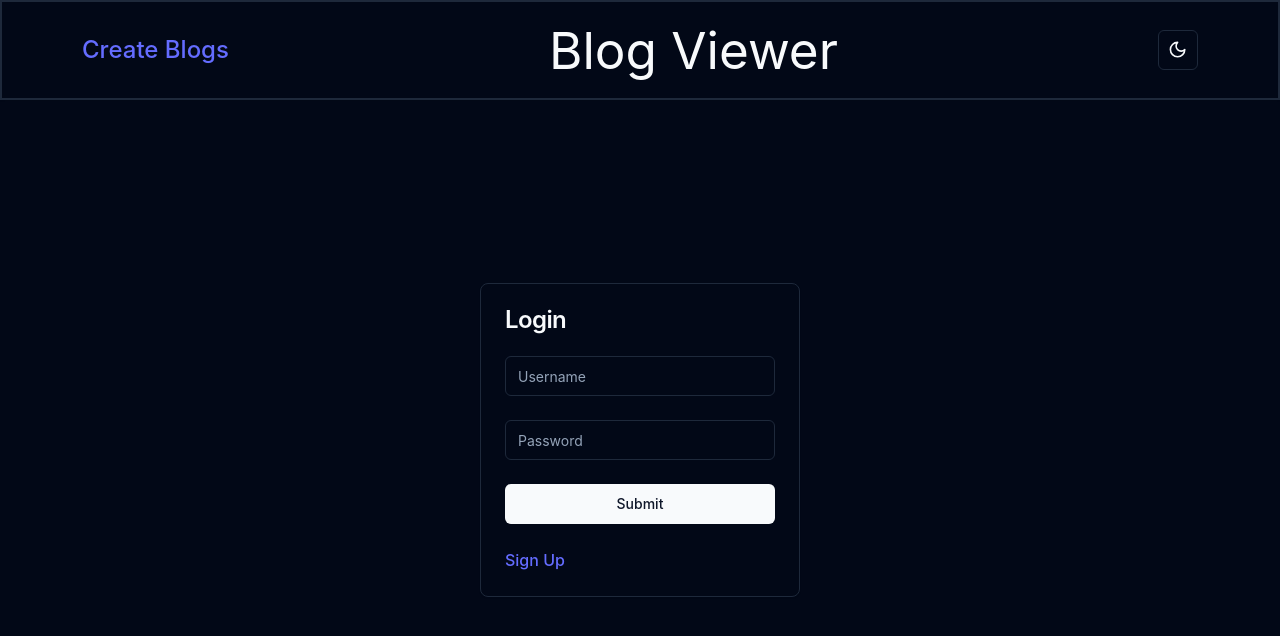
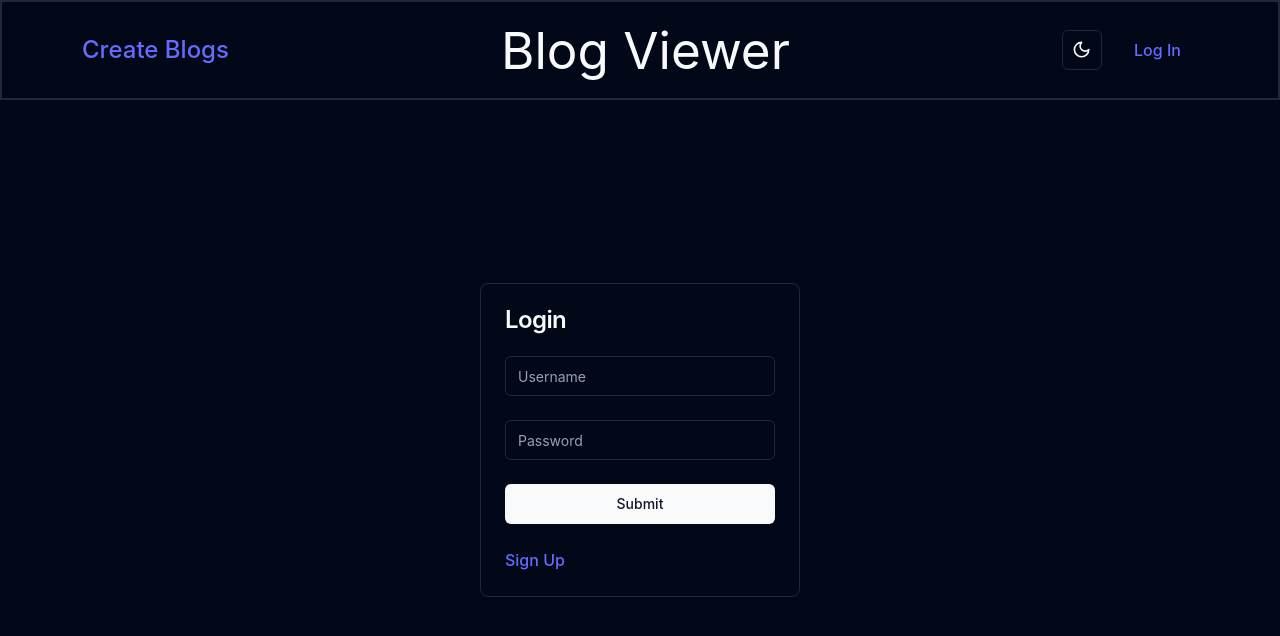
Before and after one commit to lernEarnBurn/blog-site, a React (Vite) app in the folder viewing-interface/: page /log-in in a window 1280 px wide. Shown: the top 636 px of the page. Built offline with nearby package versions, Linux system fonts and the light colour scheme.

Commit message:
so nav remains the same even when not logged in

```diff
--- a/viewing-interface/src/components/NavBar.tsx
+++ b/viewing-interface/src/components/NavBar.tsx
@@ -1,5 +1,5 @@
 import { ModeToggle } from "./mode-toggle"
-import { useNavigate } from "react-router-dom"
+import { Link, useNavigate } from "react-router-dom"
 
 
 interface navBarProps {
@@ -24,7 +24,8 @@ export function NavBar(props: navBarProps){
       <h1>Blog Viewer</h1>
       <div className="flex items-center gap-8 mr-16">
         <ModeToggle />
-        {props.loggedIn && <a className="cursor-pointer" onClick={logOut}>Sign Out</a>}
+        {props.loggedIn && <a className="cursor-pointer w-16 text-md" onClick={logOut}>Sign Out</a>}
+        {!props.loggedIn && <Link className="cursor-pointer w-16 text-md" to='/log-in'>Log In</Link>}
       </div>
     </nav>
   )
```
